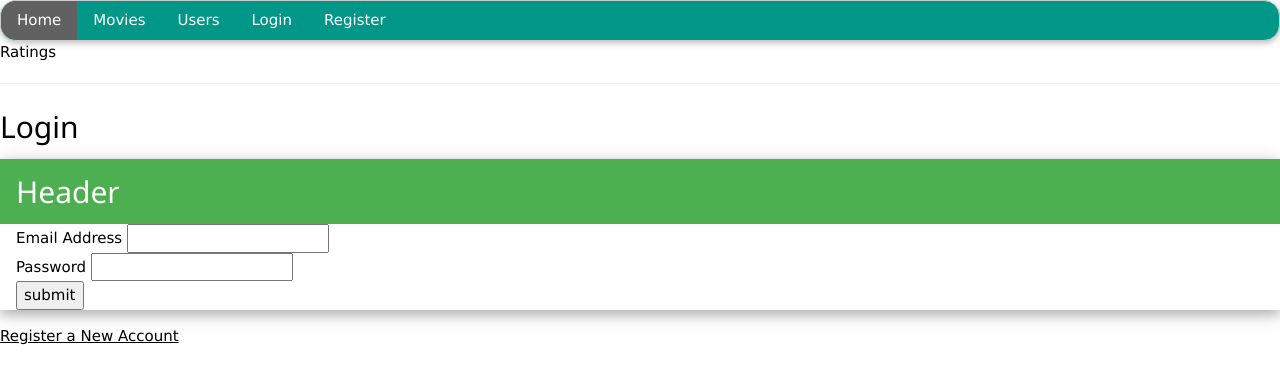
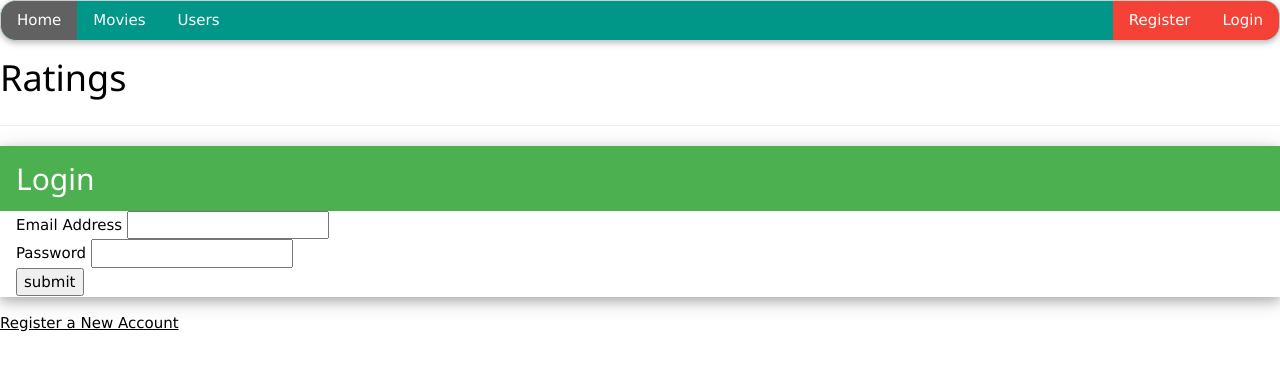
Before and after one commit to jessiditocco/ratings_exercise-01-18, a Flask app: page /login in a window 1280 px wide. Shown: the top 384 px of the page. Run offline with Flask 2, Linux system fonts and the light colour scheme.

Commit message:
improve UI

```diff
--- a/templates/base.html
+++ b/templates/base.html
@@ -11,17 +11,17 @@
     <a href="/movies" class="w3-bar-item w3-button">Movies</a>
     <a href="/users" class="w3-bar-item w3-button">Users</a>
     {% if "user_id" not in session %}
-      <a href="/login" class="w3-bar-item w3-button">Login</a>
-      <a href="/register" class="w3-bar-item w3-button">Register</a>
+      <a href="/login" class="w3-bar-item w3-button w3-red w3-right">Login</a>
+      <a href="/register" class="w3-bar-item w3-button w3-red w3-right">Register</a>
     {% endif %}
     {% if "user_id" in session %}
     <a href="/logout" class="w3-bar-item w3-button w3-green w3-right">Logout</a>
     {% endif %}
   </div>
 
-  <div class="nav">
+  <h1><div class="nav">
     Ratings
-  </div>
+  </div></h1>
  <!--  {% if "user_id" in session %}
     <div class="logout">
       <span class="float-right"><a href="/logout">Logout</a></span>
--- a/templates/login.html
+++ b/templates/login.html
@@ -1,11 +1,10 @@
 {% extends 'base.html' %}
 {% block content %}
-<h2>Login</h2>
 
 <div class="w3-card-4">
 
 <div class="w3-container w3-green">
-  <h2>Header</h2>
+  <h2>Login</h2>
 </div>
 
 <form action="/login" class="w3-container" method="POST">
```
